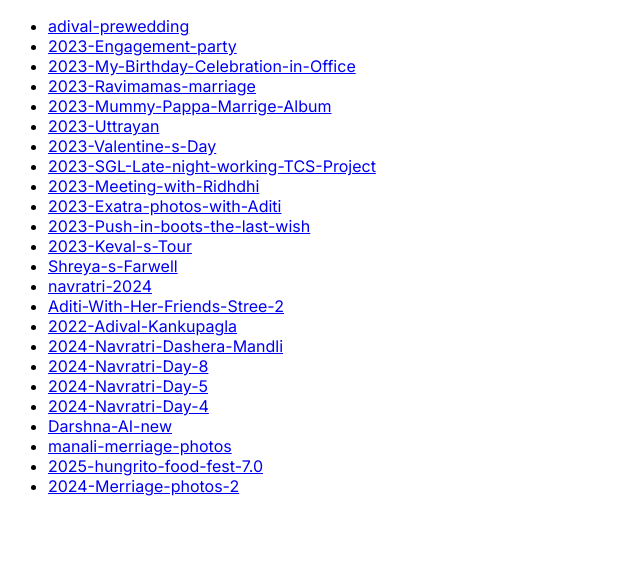
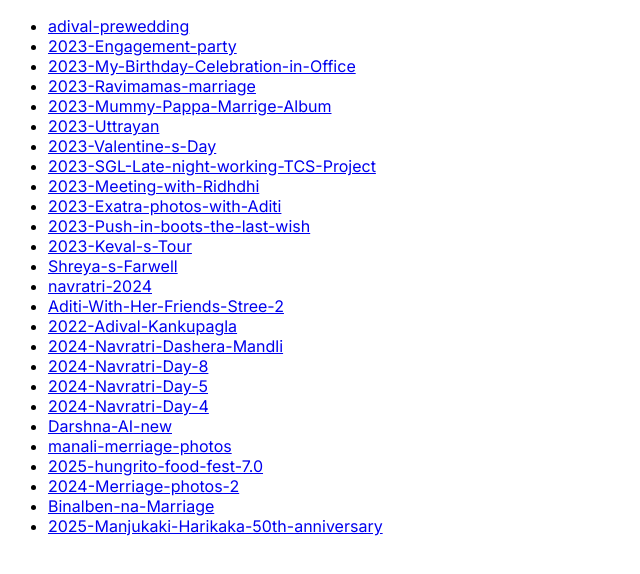
Before and after one commit to FamilyWebsites/nextjs_image_gallary_test_5, a Next.js app: page / in a window 1280 px wide. Shown: the top 574 px of the page, without its empty margins (0-640 px from the left). Built offline with nearby package versions, Linux system fonts and the light colour scheme.

Commit message:
Update page.tsx

```diff
--- a/src/app/page.tsx
+++ b/src/app/page.tsx
@@ -23,7 +23,9 @@ export default function Home() {
     'Darshna-AI-new',
     'manali-merriage-photos',
     '2025-hungrito-food-fest-7.0',
-    '2024-Merriage-photos-2'
+    '2024-Merriage-photos-2',
+    'Binalben-na-Marriage',
+    '2025-Manjukaki-Harikaka-50th-anniversary'
   ];
 
 return (
```
